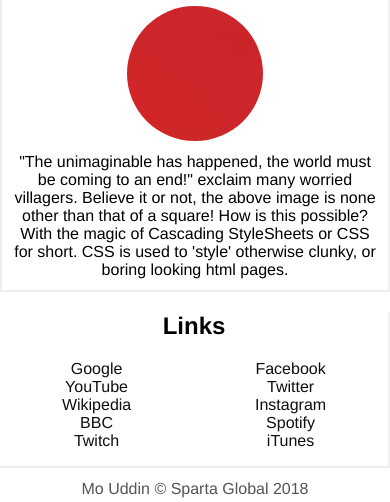
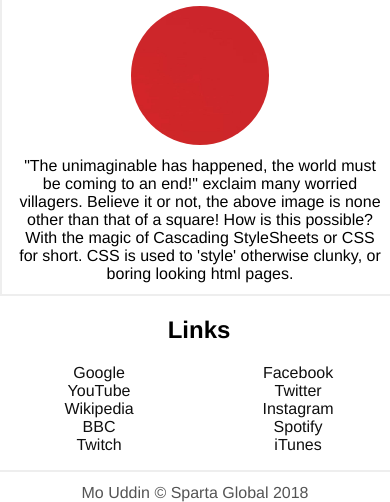
Before and after one commit to MoRUddin/sparta-global-mini-portfolio, a plain HTML site: page index.html in a window 390 px wide. Shown: the part 342-844 px from the top of the page. Drawn offline with Linux system fonts and the light colour scheme.

Commit message:
fixed issues with changing container to container-fluid

```diff
--- a/css/style.css
+++ b/css/style.css
@@ -61,7 +61,7 @@ ul{
   margin-top: 3%;
 }
 
-.container{
+.container-fluid{
   display: flex;
   padding: 15%;
   padding-top: 0;
@@ -124,7 +124,7 @@ footer{
 }
 
 @media(max-width: 796px) {
-  .container{
+  .container-fluid{
     display: flex;
     flex-direction: column;
     padding: 0;
```
